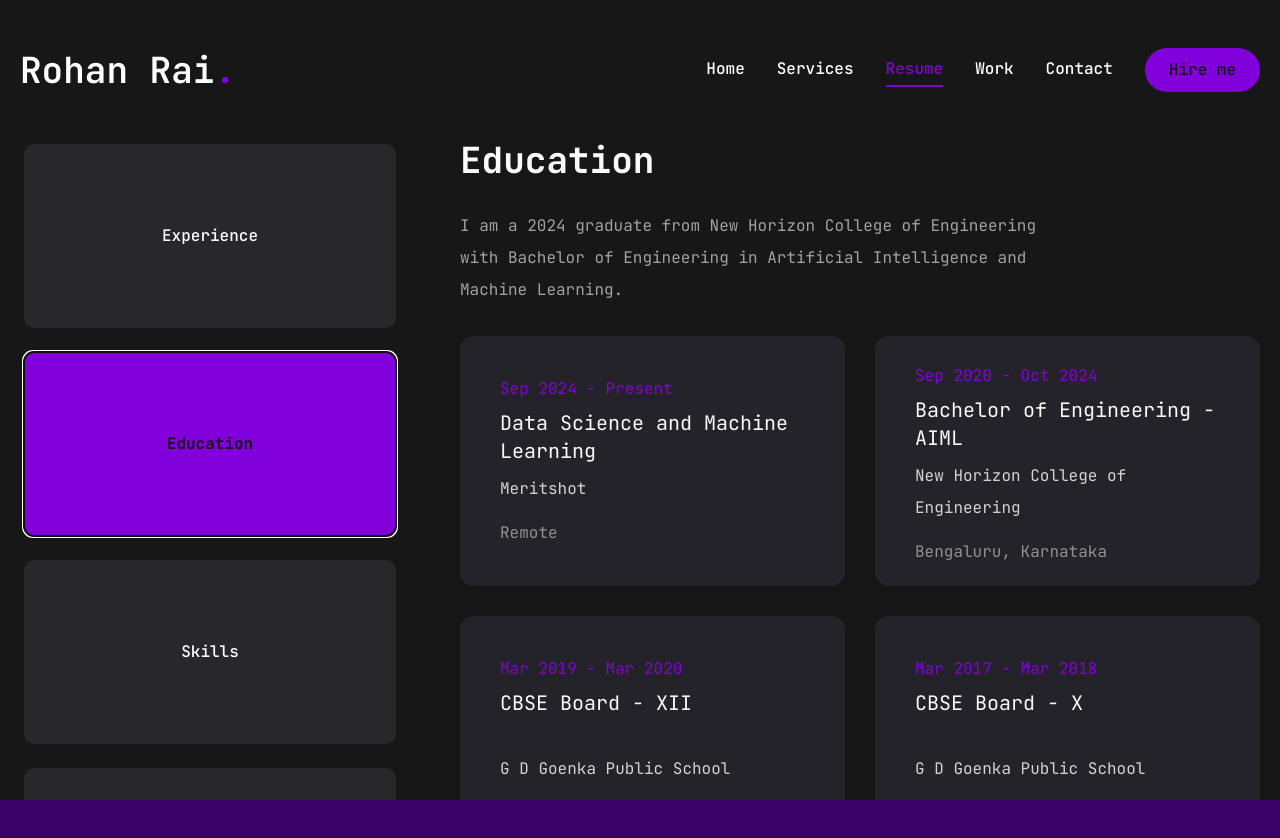
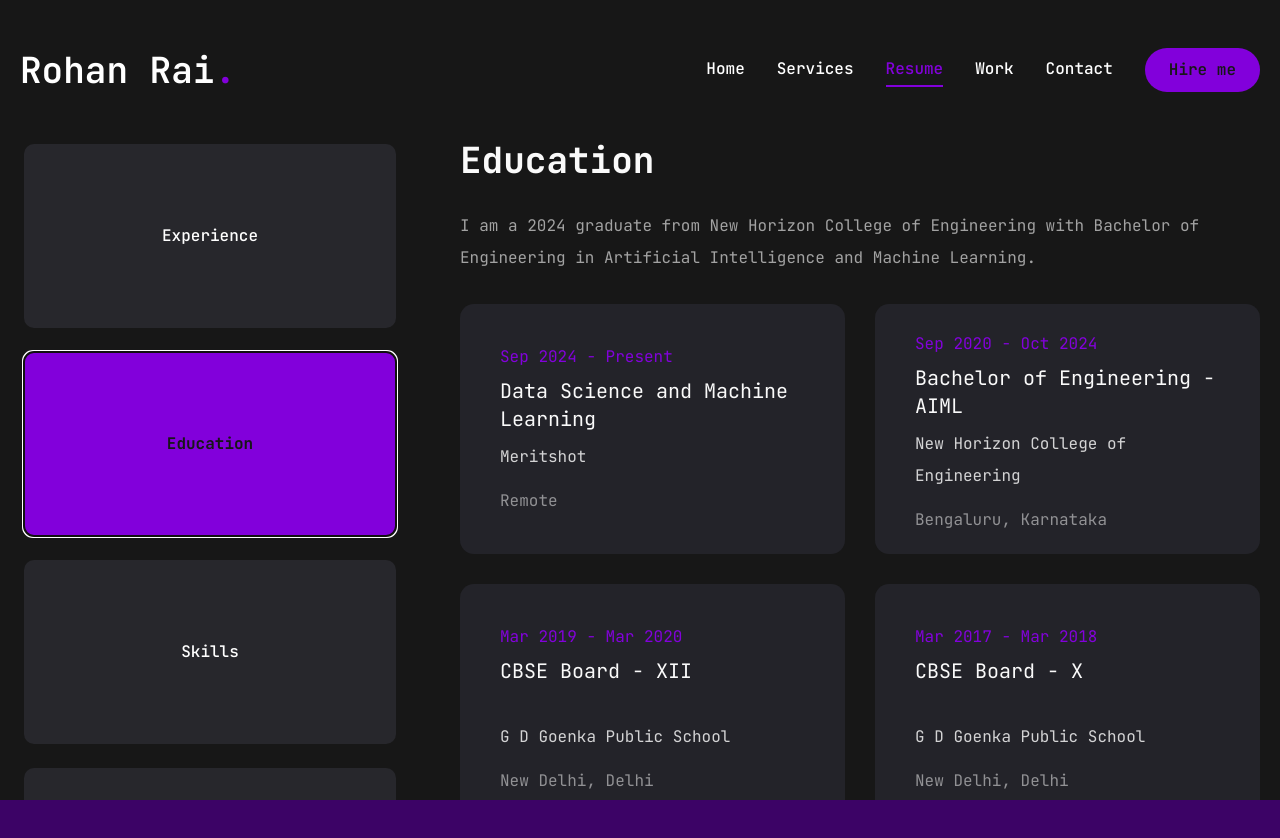
Before and after one commit to rohxn-rai/rohan-rai-portfolio, a Next.js app: page /resume in a window 1280 px wide. Both pictures are taken after a click on the tab "Education". Shown: the top 838 px of the page. Built offline with nearby package versions, Linux system fonts and the light colour scheme.

Commit message:
modified Education - made changes to the width of description

```diff
--- a/components/Education.jsx
+++ b/components/Education.jsx
@@ -44,7 +44,7 @@ const Education = () => {
     <TabsContent value="education" className="w-full">
       <div className="flex flex-col gap-[30px] text-center xl:text-left">
         <h3 className="text-4xl font-bold">{education.title}</h3>
-        <p className="max-w-[600px] text-white/60 mx-auto xl:mx-0">
+        <p className="w-full max-w-[1200px] text-white/60 mx-auto xl:mx-0">
           {education.description}
         </p>
         <ScrollArea className="h-[600px]">
```
